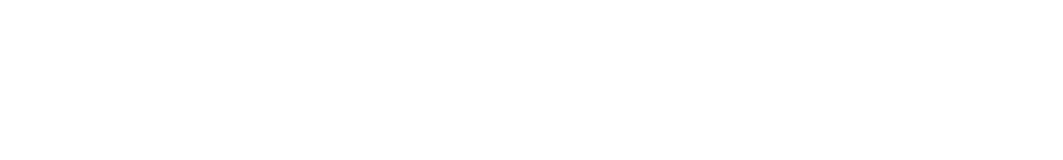
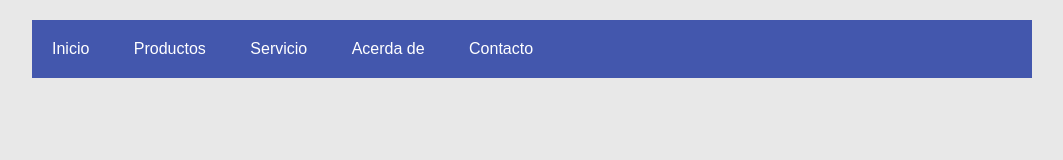
Before and after one commit to danielAntonio3/Css-bootstrap, a plain HTML site: page Intro a Css/4.-Menu horizontal/index.html in a window 1280 px wide. Shown: the whole page, without its empty margins (108-1171 px from the left). Drawn offline with Linux system fonts and the light colour scheme.

Commit message:
experimentando con el css

```diff
--- a/Intro a Css/3.-Ejemplo/style.css
+++ /dev/null
@@ -1,5 +0,0 @@
-*{
-    padding: 0;
-    margin: 0;
-    box-sizing: border-box;
-}
--- /dev/null
+++ b/Intro a Css/3.-menu/style.css
@@ -0,0 +1,27 @@
+
+
+.menu{
+    background: #4357ad;
+    width: 200px;
+    list-style: none;
+    padding: 0;
+    text-align: center;
+}
+
+
+ul li {
+    color: #fff;
+    border-bottom: 1px solid rgba(255, 255, 255,.3)
+}
+
+li a{
+    display: block;
+    padding: 15px;
+    color: #fff;
+    text-decoration: none;
+}
+
+li:hover{
+    background: #4888d6;
+
+}
--- a/Intro a Css/3.-Ejemplo/index.html
+++ b/Intro a Css/4.-Menu horizontal/index.html
@@ -4,12 +4,20 @@
     <meta charset="UTF-8">
     <meta http-equiv="X-UA-Compatible" content="IE=edge">
     <meta name="viewport" content="width=device-width, initial-scale=1.0">
-    <title>Sombras</title>
+    <title>Menu</title>
     <link rel="stylesheet" href="style.css">
 </head>
 <body>
 
 
+    <ul class="menu">
+        <li><a href="#">Inicio</a></li>
+        <li><a href="#">Productos</a></li>
+        <li><a href="#">Servicio</a></li>
+        <li><a href="#">Acerda de</a></li>
+        <li><a href="#">Contacto</a></li>
+    </ul>
+
 
 </body>
 </html>
--- /dev/null
+++ b/Intro a Css/4.-Menu horizontal/style.css
@@ -0,0 +1,30 @@
+
+body{
+    font-family: Arial,Sans-serif;
+    background: #e8e8e8;
+}
+
+.menu{
+    list-style: none;
+    padding: 0;
+    width: 90%;
+    background: #4357ad;
+    max-width: 1000px;
+    margin: 20px auto;
+}
+
+li{
+    display: inline-block;
+    text-align: center;
+}
+
+.menu li a{
+    color: #fff;
+    text-decoration: none;
+    padding: 20px;
+    display: block;
+}
+
+.menu li a:hover{
+    background: #000;
+}
```
Also changed, not shown: Intro a Css/3.-menu/index.html (added, +22 -0 lines).
